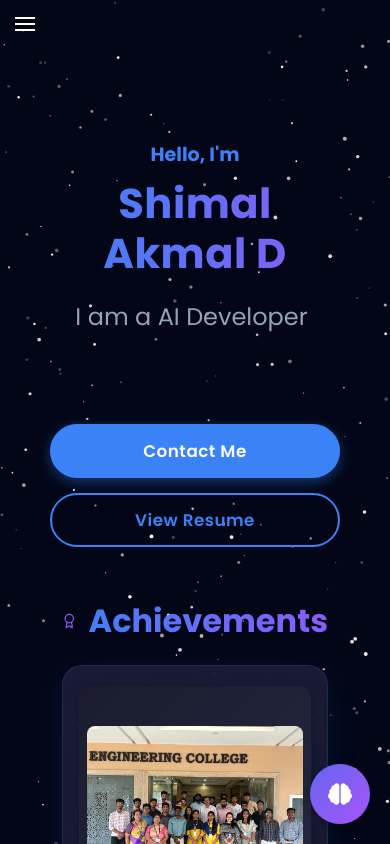
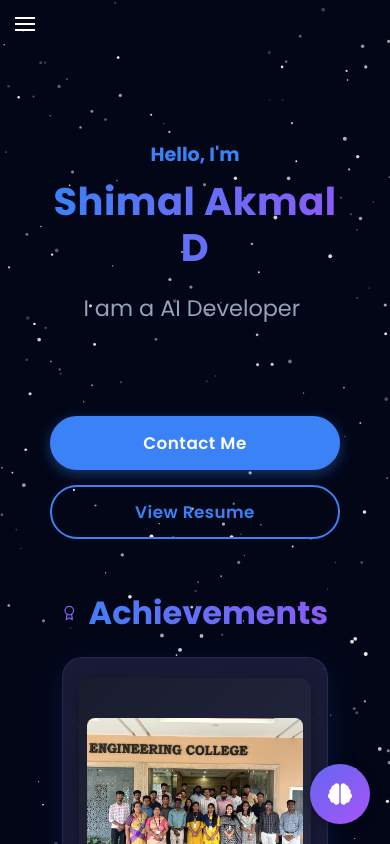
Before and after one commit to Shimal007/portfolio, a React (Vite) app in the folder Client/: page / in a window 390 px wide. Shown: the top 844 px of the page. Built offline with nearby package versions, Linux system fonts and the light colour scheme.

Commit message:
Update HomePage.css

```diff
--- a/Client/src/Pages/HomePage.css
+++ b/Client/src/Pages/HomePage.css
@@ -20,17 +20,16 @@
   width: 100%;
   max-width: 1400px;
   margin: 0 auto;
-  /* Increased right padding to keep arrow inside viewport */
-  padding: 0 60px 0 40px;
+  padding: 0 60px;
   min-height: calc(100vh - 200px);
-  gap: 80px;
+  gap: 60px;
   box-sizing: border-box;
 }
 
 .home-content {
-  /* Fixed width — does NOT shrink below this */
-  flex: 0 0 420px;
-  max-width: 420px;
+  /* Wide enough to never clip the name */
+  flex: 0 0 500px;
+  max-width: 500px;
   display: flex;
   flex-direction: column;
   justify-content: center;
@@ -45,7 +44,7 @@
 }
 
 .home-text h1 {
-  font-size: 4rem;
+  font-size: 3.6rem;
   font-weight: 700;
   margin-bottom: 20px;
   background: linear-gradient(90deg, #3b82f6, #8b5cf6);
@@ -53,17 +52,21 @@
   background-clip: text;
   color: transparent;
   line-height: 1.2;
-  white-space: nowrap;
-  word-break: keep-all;
+  /* Allow wrapping so the name is never clipped */
+  white-space: normal;
+  word-break: break-word;
   letter-spacing: 0.5px;
 }
 
 .type-animation h3 {
-  font-size: 1.5rem;
+  font-size: 1.4rem;
   font-weight: 400;
   color: var(--text-secondary);
   margin-bottom: 30px;
   min-height: 60px;
+  /* Allow wrapping */
+  white-space: normal;
+  word-break: break-word;
 }
 
 /* =========================================
@@ -121,12 +124,9 @@
    ========================================= */
 
 .achievements-slider {
-  /* Takes all remaining space after .home-content */
   flex: 1;
   min-width: 0;
-  max-width: 660px;
-  /* Extra right margin so the right arrow doesn't clip the viewport edge */
-  margin-right: 20px;
+  max-width: 620px;
   position: relative;
   box-sizing: border-box;
 }
@@ -376,7 +376,13 @@
   .home-content {
     flex: none;
     max-width: 100%;
+    width: 100%;
     align-items: center;
+  }
+
+  .home-text h1 {
+    font-size: 3.2rem;
+    white-space: normal;
   }
 
   .achievements-slider {
@@ -405,6 +411,10 @@
     width: 100%;
     text-align: center;
     padding: 12px 24px;
+  }
+
+  .home-text h1 {
+    font-size: 2.8rem;
   }
 
   .achievements-slider {
@@ -456,8 +466,7 @@
 
 @media (max-width: 480px) {
   .home-text h1 {
-    font-size: 2.6rem;
-    white-space: normal;
+    font-size: 2.4rem;
   }
 
   .achievements-slider {
```
